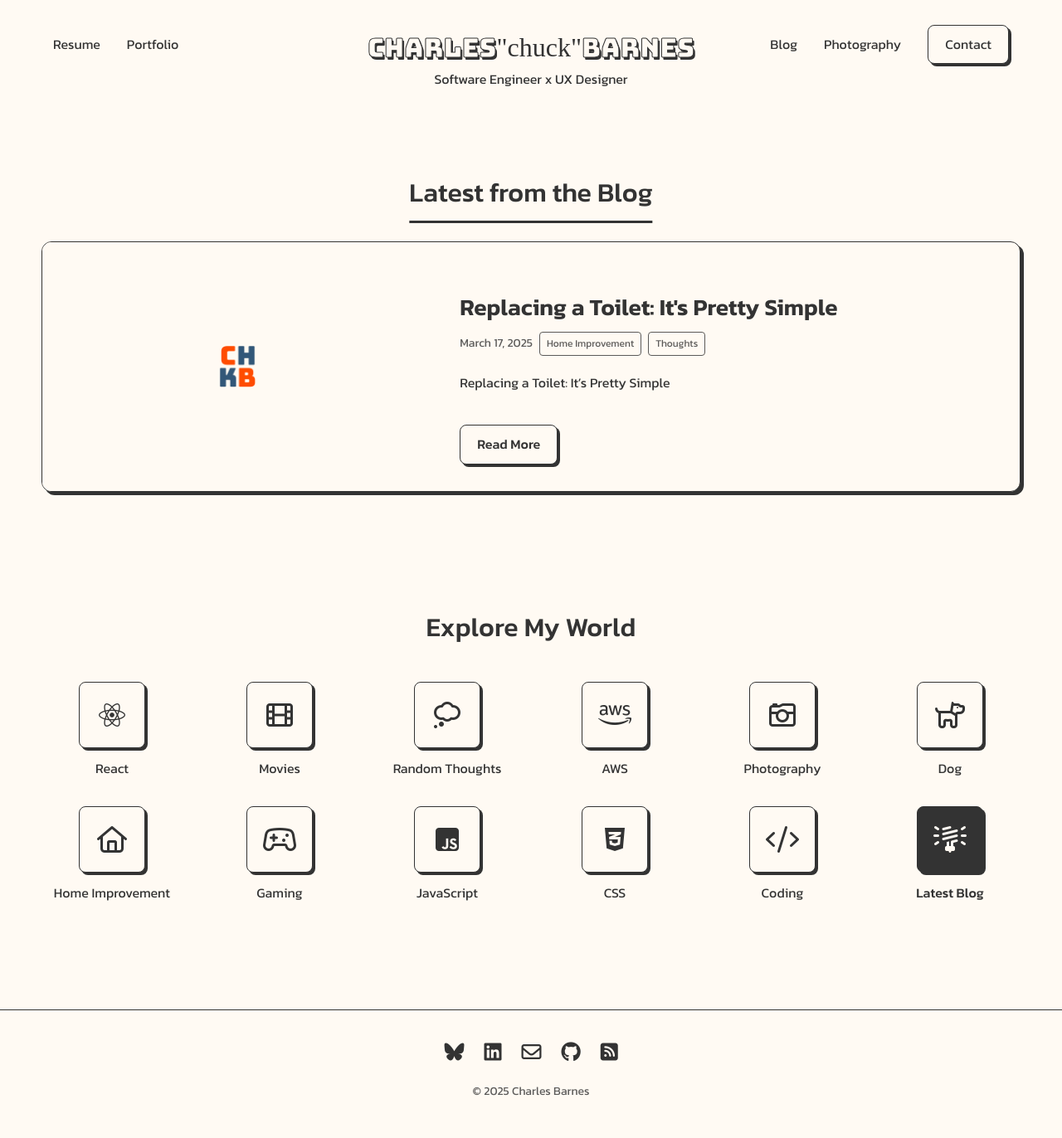
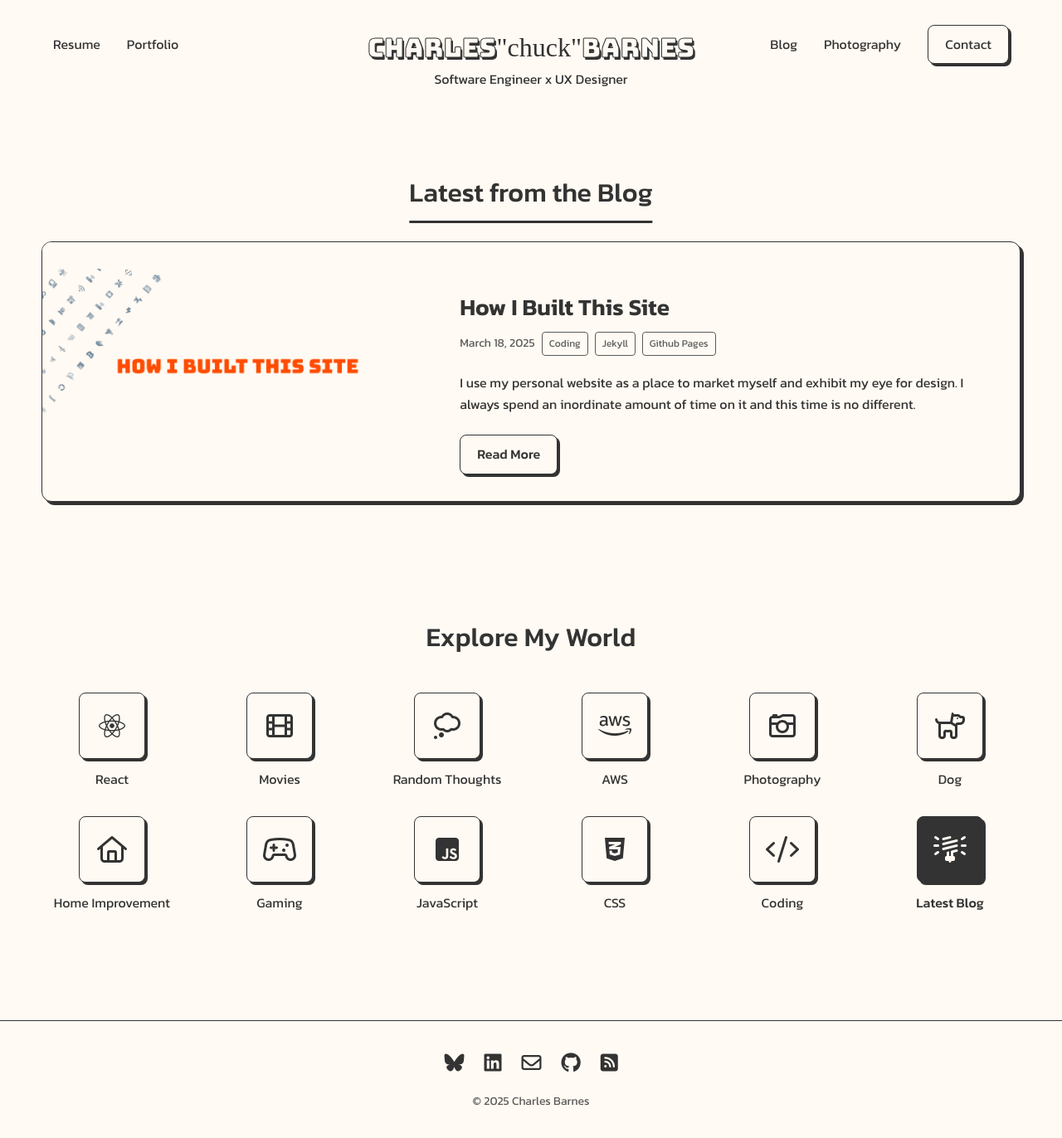
Before and after one commit to charlesabarnes/personal-site-sequel, a Jekyll site: the page built from index.html, in a window 1280 px wide. Shown: the whole page at 83% size. Built offline with Jekyll 4.4.1, drawn with Linux system fonts in a browser that asks for light colours; some web fonts are replaced; part of the change alters nothing that is shown.

Commit message:
add how I built this post

```diff
--- /dev/null
+++ b/_posts/2025-03-18-how-i-built-this-site.md
@@ -0,0 +1,125 @@
+---
+layout: post
+title: "How I Built This Site"
+excerpt: "I use my personal website as a place to market myself and exhibit my eye for design.  I always spend an inordinate amount of time on it and this time is no different."
+date: "2025-03-18"
+categories: [Coding, Jekyll, Github Pages]
+image: "/assets/images/blog/2025-03-18-personal-site/blog-cover.png"
+tags: [coding, css, html, javascript, jekyll]
+---
+
+# How I Built This Site
+
+I use my personal website as a place to market myself and exhibit my eye for design.  I always spend an inordinate amount of time on it and this time is no different. This time I took a much different approach, as I would like to use this site to publicly share things that I used to share on social media.  This comes with a number of requirements for content mangement and hosting.   This blog post is a record of the process I went through to build this site.
+
+## Requirements
+
+- The site must be designed and styled by me.
+- The site must be easy to maintain.
+- Hosting must be free or very inexpensive.
+- Content must be easily indexed by search engines.
+- I want to be able to showcase my projects, photography, and various other things I've worked on.
+
+## History of the site
+
+Previously hosted at [charlesabarnes.com](https://charlesabarnes.com) on bluehost, I used to leave the site as a relatively
+
+### ~2015
+
+Only found it indexed at earliest in 2018.  The first version of the site was a simple static site built with HTML and CSS.  It was hosted on bluehost. I made websites before for small businesses and friends and family, but I don't believe this was my best work. Previous versions of the site was just wordpress sites with no custom design and a theme that I found on the internet.
+
+[![2018 version of charlesabarnes.com](/assets/images/blog/2025-03-18-personal-site/2018-charlesabarnes-com.png){:style="width:40vw;max-width:600px;"}](/assets/images/blog/2025-03-18-personal-site/2018-charlesabarnes-com.png)
+*[View full size](/assets/images/blog/2025-03-18-personal-site/2018-charlesabarnes-com.png)*
+
+### ~2020
+
+This update to my site was a needed refresh. I decided to give things a go with a new design and a new hosting provider. This was something I wanted to make pretty quickly and flexibly.  I was able to get the site up and running in a few hours.  I used Angular to build the site, but I didn't use any of the Angular framework, just vanilla javascript.  I used the Angular CLI to generate the project and then I just used the components and services in the project. A lot of the content was driven by json files that I could easily update. The site was hosted on github pages.
+
+[![2020 version of charlesabarnes.com](/assets/images/blog/2025-03-18-personal-site/2020-charlesabarnes-com.png){:style="width:40vw;max-width:600px;"}](/assets/images/blog/2025-03-18-personal-site/2020-charlesabarnes-com.png)
+*[View full size](/assets/images/blog/2025-03-18-personal-site/2020-charlesabarnes-com.png)*
+
+## Design Process
+
+For this revisition I wanted to design the site from the ground up.  Figma made this process much easier than before, so I decided to use it to its fullest extent.
+
+### Design Concepts
+
+#### Iniitial Ideas
+
+To start the design process, I was always obsessed with designs that used a lot of tiling icons.  I began by using [fontawesome](https://fontawesome.com/) and selecting a number of Icons that I believed best represented my interests.  I then used Figma to lay them out in a grid.
+
+[![Icon selection](/assets/images/blog/2025-03-18-personal-site/icon%20selection.png){:style="width:40vw;max-width:600px;"}](/assets/images/blog/2025-03-18-personal-site/icon%20selection.png)
+*[View full size](/assets/images/blog/2025-03-18-personal-site/icon%20selection.png)*
+
+I then thought I wanted the icons to scroll across the screen with a marquee. I decided to do a layout of the site with the marquee and then I would work on the rest of the site.  In this revision I also wanted to highlight *why* the site is on "chkb.net" and how that title related to me So I decided to highlight the "chkb" in a logo.
+
+[![Home page concept](/assets/images/blog/2025-03-18-personal-site/home-concept.png){:style="width:40vw;max-width:600px;"}](/assets/images/blog/2025-03-18-personal-site/home-concept.png)
+*[View full size](/assets/images/blog/2025-03-18-personal-site/home-concept.png)*
+
+#### Blog Posts
+
+I liked the color selection and layout.  It felt good to go for a modern neobrutalist look.  I decided it was then time to check out how a list of blog posts would look. with the chosen color scheme.
+
+[![Blog concept](/assets/images/blog/2025-03-18-personal-site/blog-concept.png){:style="width:40vw;max-width:600px;"}](/assets/images/blog/2025-03-18-personal-site/blog-concept.png)
+*[View full size](/assets/images/blog/2025-03-18-personal-site/blog-concept.png)*
+
+This was a good start, but it looked amaturish.  I didn't like the color selection at all.
+
+#### Photography Gallery
+
+I then decided to try out the photography section without colors and borders.  This looked much better.
+
+[![Gallery concept](/assets/images/blog/2025-03-18-personal-site/gallery-concept.png){:style="width:40vw;max-width:600px;"}](/assets/images/blog/2025-03-18-personal-site/gallery-concept.png)
+*[View full size](/assets/images/blog/2025-03-18-personal-site/gallery-concept.png)*
+
+#### Grid Concept
+
+I decided to go with a grid of icons, just as a way to fill the space. I was hoping to have each icon as a clickable link or a way to open a modal with more information.
+
+I iterated here a few times trying to figure out the best color for this.   I ended up going with the neutral colors that I have now, but I think I will try out some other colors later.
+
+| [![Home with colored icons](/assets/images/blog/2025-03-18-personal-site/home-icon-grid.png){:style="width:40vw;max-width:600px;"}](/assets/images/blog/2025-03-18-personal-site/home-icon-grid.png) | [![Home page with empty icon grid](/assets/images/blog/2025-03-18-personal-site/icon-grid-empty.png){:style="width:40vw;max-width:600px;"}](/assets/images/blog/2025-03-18-personal-site/icon-grid-empty.png) |
+
+| [![Home with icons (no color)](/assets/images/blog/2025-03-18-personal-site/home-icon-grid-no-color.png){:style="width:40vw;max-width:600px;"}](/assets/images/blog/2025-03-18-personal-site/home-icon-grid-no-color.png) | [![Home in dark mode](/assets/images/blog/2025-03-18-personal-site/home-dark-mode.png){:style="width:40vw;max-width:600px;"}](/assets/images/blog/2025-03-18-personal-site/home-dark-mode.png) |
+
+#### Final Design
+
+In this final design, we have something that looks like the site I am using now.  I didn't add the informational card to the home page, but I believe it will be something I will add later. I generally dont like the progress bar as a design element, but I have received a lot of positive feedback on it from potential clients and employers.
+
+[![Home with info card](/assets/images/blog/2025-03-18-personal-site/home-info-card.png){:style="width:40vw;max-width:600px;"}](/assets/images/blog/2025-03-18-personal-site/home-info-card.png)
+*[View full size](/assets/images/blog/2025-03-18-personal-site/home-info-card.png)*
+
+## Development
+
+Development on the site was done in 2 stages basically. The first stage was to get something up and running quickly.  The second stage was to add the features and styling that I wanted.
+
+### First Stage
+
+ wanted to get the site up and running because I was tired of the old site and wanted to get something new up.  I also wanted to get the domain chkb.net to use. I was surprised I was able to get such a short domain easily.
+
+ This version started off as basic HTML and CSS.  I wanted to get keep the site as simple as possible, hand crafting the site as much as possible.
+
+### Second Stage
+
+After almost a year of not working on the site, and after a recent start to a job search, I decided to finish out the site that I initially thought up.
+
+I had some frustrations with the basic HTML and CSS, as I needed to repeat myself a lot.  So I decided to choose some sort of templating system.  I chose Jekyll, as it is a static site generator that is very popular and easy to use. It uses liquid for templating and has a lot of built in features that make it easy to manage the site.
+
+#### Current Site
+
+| [![Current home page](/assets/images/blog/2025-03-18-personal-site/current-home.png){:style="width:40vw;max-width:600px;"}](/assets/images/blog/2025-03-18-personal-site/current-home.png) | [![Current blog page](/assets/images/blog/2025-03-18-personal-site/current-blog.png){:style="width:40vw;max-width:600px;"}](/assets/images/blog/2025-03-18-personal-site/current-blog.png) |
+|:---:|:---:|
+| **Home Page** | **Blog Page** |
+
+| [![Current gallery page](/assets/images/blog/2025-03-18-personal-site/current-gallery.png){:style="width:40vw;max-width:600px;"}](/assets/images/blog/2025-03-18-personal-site/current-gallery.png) | [![Current portfolio page](/assets/images/blog/2025-03-18-personal-site/current-portfolio.png){:style="width:40vw;max-width:600px;"}](/assets/images/blog/2025-03-18-personal-site/current-portfolio.png) |
+|:---:|:---:|
+| **Gallery Page** | **Portfolio Page** |
+
+This is the current state of the site. I am still working on it and will be adding more features and styling as I go, but I am happy with the progress so far. I have met all of the requirements that I set out to do.
+
+## Future Plans
+
+- Add a search bar to the site.
+- Keep adding more content to the site.
+- Utilize the github api to pull in projects and display them on the site.
+- Add dark mode.
--- a/_sass/blog.scss
+++ b/_sass/blog.scss
@@ -227,10 +227,8 @@
 
   .post-featured-image {
     width: 100%;
-    height: 300px;
     img {
       width: 100%;
-      height: 300px;
       object-fit: cover;
       border-radius: 0.75rem;
       box-shadow: 3px 3px 0px var(--shadow-color);
@@ -298,9 +296,25 @@
     img {
       max-width: 100%;
       height: auto;
-      margin: 2rem 0;
+      margin: 2rem 0 0.5rem;
       border-radius: 0.5rem;
       box-shadow: 3px 3px 0px var(--shadow-color);
+    }
+
+    /* Style for full-size image links */
+    p em a {
+      display: block;
+      text-align: left;
+      font-size: 0.9rem;
+      margin-bottom: 2rem;
+      color: var(--text-color);
+      text-decoration: underline;
+      opacity: 0.8;
+      font-style: normal;
+
+      &:hover {
+        opacity: 1;
+      }
     }
 
     pre {
```
Also changed, not shown: assets/images/blog/2025-03-18-personal-site/2020-charlesabarnes-com.png (added), assets/images/blog/2025-03-18-personal-site/blog-concept.png (added), assets/images/blog/2025-03-18-personal-site/blog-cover.png (added), assets/images/blog/2025-03-18-personal-site/current-blog.png (added), assets/images/blog/2025-03-18-personal-site/current-gallery.png (added), assets/images/blog/2025-03-18-personal-site/current-home.png (added), assets/images/blog/2025-03-18-personal-site/current-portfolio.png (added), assets/images/blog/2025-03-18-personal-site/gallery-concept.png (added), assets/images/blog/2025-03-18-personal-site/home-concept.png (added), assets/images/blog/2025-03-18-personal-site/home-dark-mode.png (added), assets/images/blog/2025-03-18-personal-site/home-icon-grid-no-color.png (added), assets/images/blog/2025-03-18-personal-site/home-icon-grid.png (added), assets/images/blog/2025-03-18-personal-site/home-info-card.png (added), assets/images/blog/2025-03-18-personal-site/icon selection.png (added), 2 more files, 1 other file.
